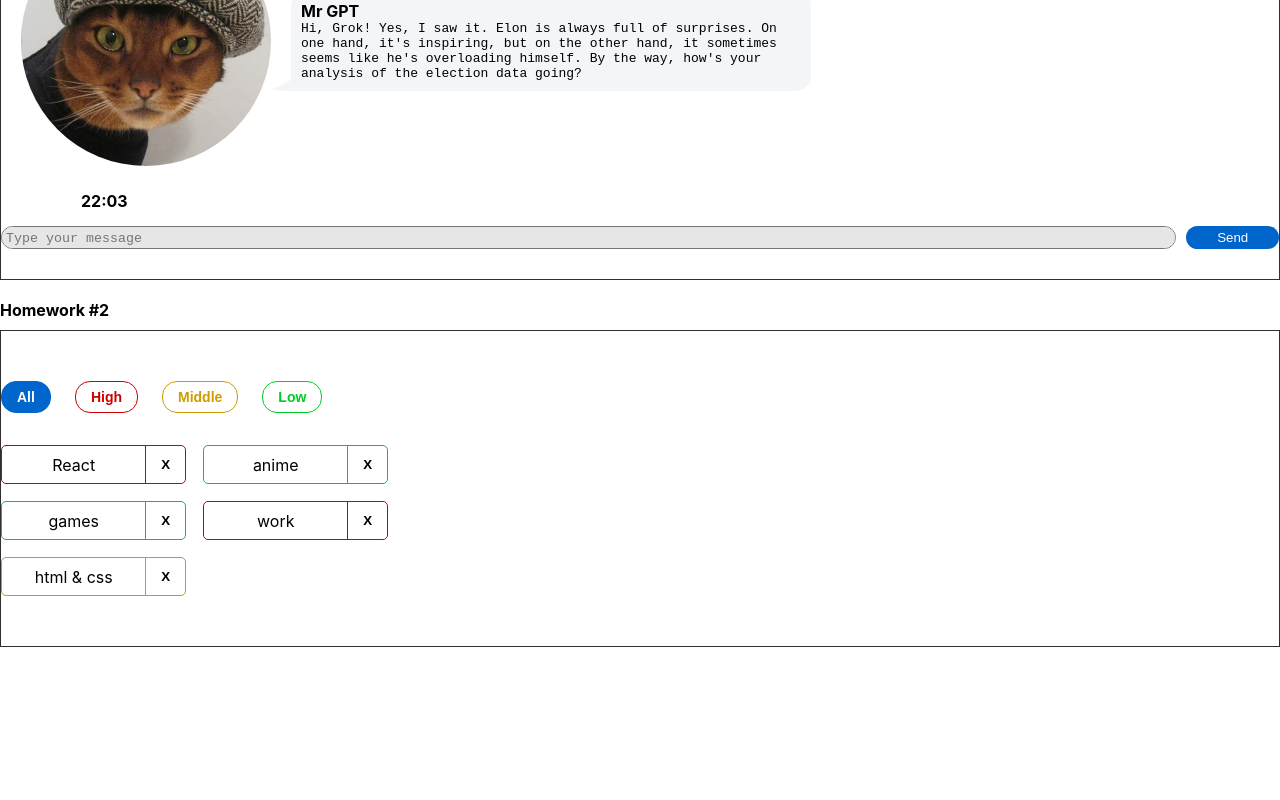
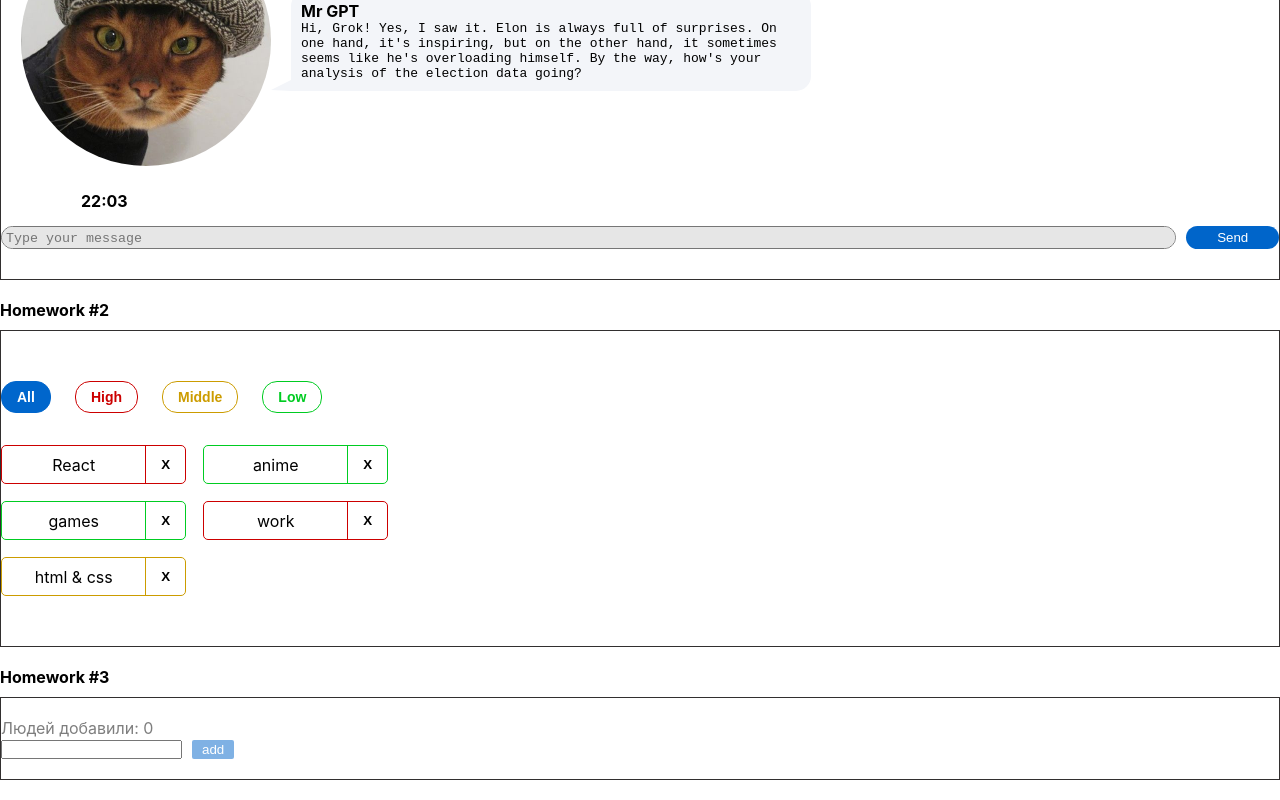
Before and after one commit to NataliaAntalia/hw-sprint2, a React (Create React App) app: page /junior in a window 1280 px wide. Shown: the part 470-1270 px from the top of the page. Before the commit the page ends 1137 px from the top, so only its background shows below. Built offline with nearby package versions, Linux system fonts and the light colour scheme.

Commit message:
uploaded the third hw

```diff
--- a/src/s1-main/App.tsx
+++ b/src/s1-main/App.tsx
@@ -2,6 +2,7 @@
 import s from './App.module.css'
 import HW1 from '../s2-homeworks/hw01/HW1'
 import HW2 from "../s2-homeworks/hw02/HW2";
+import HW3 from "../s2-homeworks/hw03/HW3";
 
 function App() {
     return (
@@ -9,7 +10,7 @@
             <HW1/>
             {/*раскомментировать по ходу выполнения*/}
             <HW2/>
-            {/*<HW3/>*/}
+            <HW3/>
             {/*<HW4/>*/}
 
             {/*при выполнении дз 5 и более - закомментировать здесь дз 1-4, так как они есть внутри дз 5*/}
--- a/src/s2-homeworks/hw03/Greeting.module.css
+++ b/src/s2-homeworks/hw03/Greeting.module.css
@@ -1,10 +1,12 @@
 .greetingForm {
+    margin: 20px 0;
 }
 
 .inputAndButtonContainer {
 }
 
 .error {
+    color: red;
 }
 
 .input {
@@ -14,22 +16,39 @@
 }
 
 .errorInput {
+    border: 1px solid red;
+    outline: none;
+    border-radius: 2px;
 }
 
 .button {
+    margin-left: 10px;
+    padding: 2px 10px;
+    background-color: #0065ca;
+    color: white;
+    border-radius: 2px;
+    border: none;
 }
 
 .button:focus {
+    cursor: pointer;
 }
 
 .button:active {
+    background-color: #0065ca;
+    cursor: pointer;
+    border: none;
+
 }
 
 .button:disabled {
+    opacity: 0.5;
 }
 
 .text {
+    color: #7e7e7e;
 }
 
 .greeting {
+    font-size: 12px
 }
--- a/src/s2-homeworks/hw03/Greeting.tsx
+++ b/src/s2-homeworks/hw03/Greeting.tsx
@@ -2,14 +2,14 @@
 import s from './Greeting.module.css'
 
 type GreetingPropsType = {
-    name: any // need to fix any
-    setNameCallback: any // need to fix any
-    addUser: any // need to fix any
-    onBlur: any // need to fix any
-    onEnter: any // need to fix any
-    error: any // need to fix any
-    totalUsers: any // need to fix any
-    lastUserName?: any // need to fix any
+    name: string // need to fix any
+    setNameCallback: (e: ChangeEvent<HTMLInputElement>) => void // need to fix any
+    addUser: () => void // need to fix any
+    onBlur: () => void // need to fix any
+    onEnter: (e: KeyboardEvent) => void // need to fix any
+    error: string // need to fix any
+    totalUsers: number // need to fix any
+    lastUserName?: string // need to fix any
 }
 
 // презентационная компонента (для верстальщика)
@@ -25,7 +25,7 @@
         lastUserName,
     } // деструктуризация пропсов
 ) => {
-    const inputClass = s.errorInput // need to fix with (?:)
+    const inputClass = error ? s.errorInput : s.input // need to fix with (?:)
 
     return (
         <div id={'hw3-form'} className={s.greetingForm}>
@@ -46,19 +46,19 @@
                         onKeyDown={onEnter}
                         onBlur={onBlur}
                     />
+                    <button
+                        id={'hw3-button'}
+                        onClick={addUser}
+                        className={s.button}
+                        disabled={!name.trim()}
+                    >
+                        add
+                    </button>
+
                     <div id={'hw3-error'} className={s.error}>
                         {error}
                     </div>
                 </div>
-
-                <button
-                    id={'hw3-button'}
-                    onClick={addUser}
-                    className={s.button}
-                    disabled={!name.trim()}
-                >
-                    add
-                </button>
             </div>
 
             {lastUserName && (
--- a/src/s2-homeworks/hw03/GreetingContainer.tsx
+++ b/src/s2-homeworks/hw03/GreetingContainer.tsx
@@ -1,20 +1,32 @@
-import React, { ChangeEvent, KeyboardEvent, useState } from 'react'
+import React, {ChangeEvent, KeyboardEvent, useState} from 'react'
 import Greeting from './Greeting'
-import { UserType } from './HW3'
+import {UserType} from './HW3'
 
 type GreetingContainerPropsType = {
-    users: any // need to fix any
-    addUserCallback: any // need to fix any
+    users: UserType[] // need to fix any
+    addUserCallback: (name: string) => void // need to fix any
 }
 
-export const pureAddUser = (name: any, setError: any, setName: any, addUserCallback: any) => {
+export const pureAddUser = (name: string, setError: (e: string) => void, setName: (e: string) => void, addUserCallback: (name: string) => void) => {
+    if (name === "") {
+        setError('name is required')
+    } else {
+        addUserCallback(name)
+        setName('')
+    }
     // если имя пустое - показать ошибку, иначе - добавить юзера и очистить инпут
 }
 
-export const pureOnBlur = (name: any, setError: any) => { // если имя пустое - показать ошибку
+export const pureOnBlur = (name: string, setError: (e: string) => void) => { // если имя пустое - показать ошибку
+    if (name === "") {
+        setError('name is required')
+    }
 }
 
-export const pureOnEnter = (e: any, addUser: any) => { // если нажата кнопка Enter - добавить
+export const pureOnEnter = (e: KeyboardEvent, addUser: () => void) => { // если нажата кнопка Enter - добавить
+    if (e.key === 'Enter') {
+        addUser()
+    }
 }
 
 // более простой и понятный для новичков
@@ -22,15 +34,15 @@
 
 // более современный и удобный для про :)
 const GreetingContainer: React.FC<GreetingContainerPropsType> = ({
-    users,
-    addUserCallback,
-}) => {
+                                                                     users,
+                                                                     addUserCallback,
+                                                                 }) => {
     // деструктуризация пропсов
-    const [name, setName] = useState<any>('') // need to fix any
-    const [error, setError] = useState<any>('') // need to fix any
+    const [name, setName] = useState<string>('') // need to fix any
+    const [error, setError] = useState<string>('') // need to fix any
 
-    const setNameCallback = (e: any) => { // need to fix any
-        setName('some name') // need to fix
+    const setNameCallback = (e: ChangeEvent<HTMLInputElement>) => { // need to fix any
+        setName(e.target.value) // need to fix
 
         error && setError('')
     }
@@ -42,12 +54,12 @@
         pureOnBlur(name, setError)
     }
 
-    const onEnter = (e: any) => {
+    const onEnter = (e: KeyboardEvent) => {
         pureOnEnter(e, addUser)
     }
 
-    const totalUsers = 0 // need to fix
-    const lastUserName = 'some name' // need to fix
+    const totalUsers = users.length
+    const lastUserName = users[users.length - 1]?.name // need to fix
 
     return (
         <Greeting
--- a/src/s2-homeworks/hw03/HW3.tsx
+++ b/src/s2-homeworks/hw03/HW3.tsx
@@ -1,5 +1,5 @@
-import React, { useState } from 'react'
-import { v1 } from 'uuid'
+import React, {useState} from 'react'
+import {v1} from 'uuid'
 import s2 from '../../s1-main/App.module.css'
 import GreetingContainer from './GreetingContainer'
 
@@ -19,20 +19,22 @@
 
 // types
 export type UserType = {
-    _id: any // need to fix any
-    name: any // need to fix any
+    _id: string // need to fix any
+    name: string // need to fix any
 }
 
-export const pureAddUserCallback = (name: any, setUsers: any, users: any) => { // need to fix any
+export const pureAddUserCallback = (name: string, setUsers: any, users: UserType[]) => { // need
+    // to fix any
     const user = { // need to fix
+        name: name,
     }
     setUsers([...users, user])
 }
 
 const HW3 = () => {
-    const [users, setUsers] = useState<any>([]) // need to fix any
+    const [users, setUsers] = useState<UserType[]>([]) // need to fix any
 
-    const addUserCallback = (name: any) => { // need to fix any
+    const addUserCallback = (name: string) => { // need to fix any
         pureAddUserCallback(name, setUsers, users)
     }
 
```
